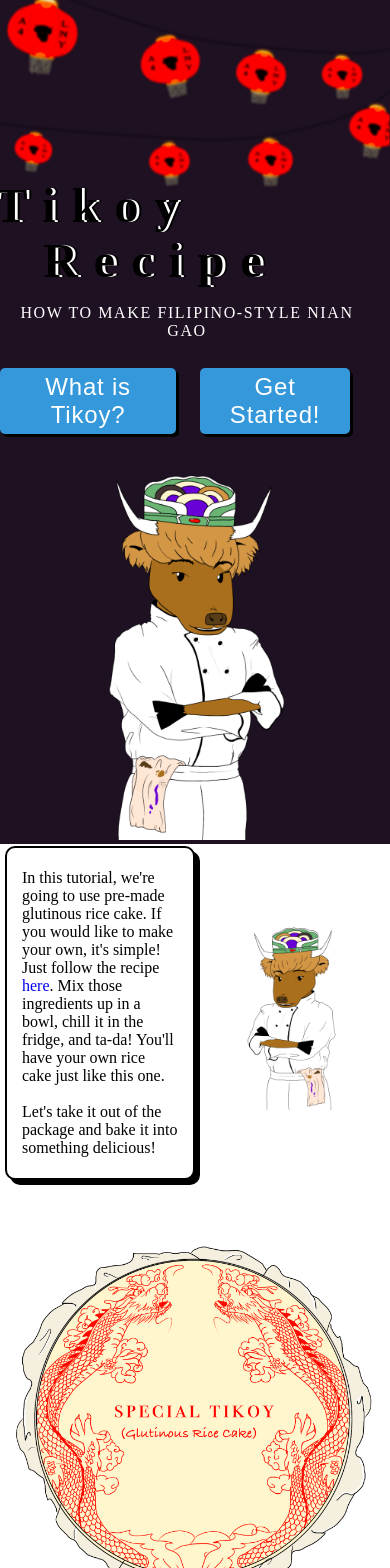
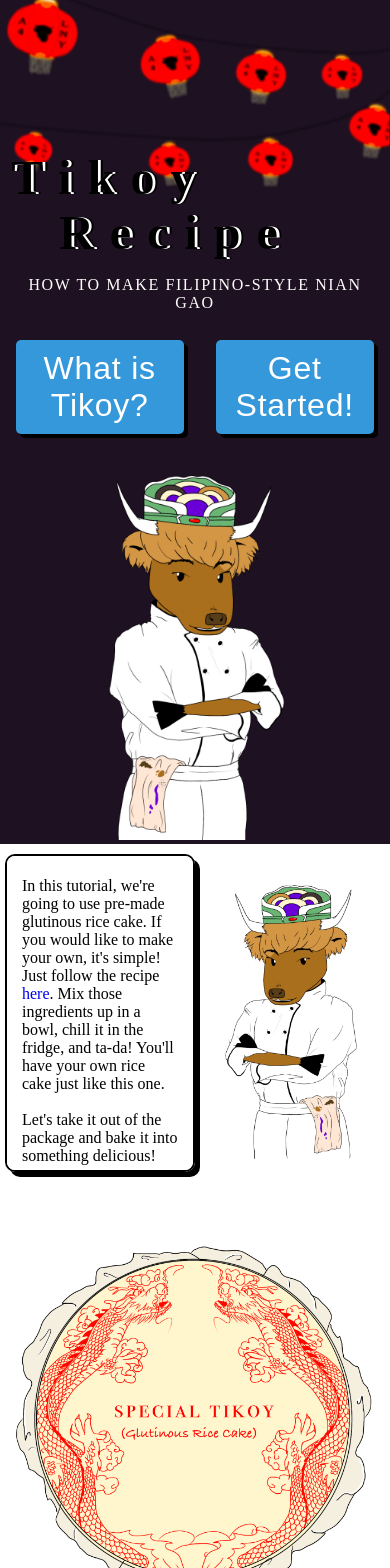
Before and after one commit to ifearcompilererrors/tikoy-recipe, a React (Create React App) app: page / in a window 390 px wide. Shown: the top 1568 px of the page. Built offline with nearby package versions, Linux system fonts and the light colour scheme; a web font is replaced by a local one.

Commit message:
a11y updates

```diff
--- a/src/App.js
+++ b/src/App.js
@@ -1,4 +1,5 @@
 import './App.css';
+import './index.css';
 import { useState } from 'react';
 import Landing from './components/Landing/';
 import Story from './components/Story/';
@@ -8,11 +9,11 @@ function App() {
   const [showStory, setShowStory ] = useState(false);
 
   return (
-    <>
+    <div className={showStory ? 'no-scroll' : ''}>
       <Landing handleShowStory={() => setShowStory(true)} />
       <Story isVisible={showStory} handleHide={() => setShowStory(false)} />
       <Tutorial />
-    </>
+    </div>
   );
 }
 
--- a/src/components/Button/index.js
+++ b/src/components/Button/index.js
@@ -2,7 +2,7 @@ import React from 'react';
 import './style.css';
 
 const Button = ({ size, handleClick, children, className }) => (
-  <button className={`${size ? size : 'md'} ${className}`} onClick={handleClick}>
+  <button className={`${size ? size : 'md'} ${className ?? ''}`} onClick={handleClick}>
     {children}
   </button>
 );
--- a/src/components/Landing/index.js
+++ b/src/components/Landing/index.js
@@ -34,10 +34,10 @@ const Landing = ({ handleShowStory }) => (
             </p>
       </section>
       <div className={'landing__btns'}>
-        <Button handleClick={handleShowStory}>
+        <Button size={'lg'} handleClick={handleShowStory}>
           What is Tikoy?
         </Button>
-        <Button>
+        <Button size={'lg'}>
           <a href='#recipe'>Get Started!</a>
         </Button>
       </div>
--- a/src/components/Landing/style.css
+++ b/src/components/Landing/style.css
@@ -54,7 +54,7 @@
 .header__container {
   max-height: 100%;
   max-width: 100%;
-  padding-right: 1em;
+  padding: 0 1em;
 }
 
 .header__section p {
@@ -80,8 +80,8 @@
   justify-content: center;
 }
 
-.landing__btns button {
-  margin-right: 1em;
+.landing__btns button + button {
+  margin-left: 1em;
 }
 
 .title__container {
--- a/src/components/Story/index.js
+++ b/src/components/Story/index.js
@@ -1,11 +1,21 @@
-import React from 'react';
+import React, { useEffect } from 'react';
 import Button from '../Button';
 import './style.css';
 
-const Story = ({ isVisible, handleHide }) => (
-  <div className={'story__container'} id={'story-container'} style={{ display: `${ isVisible ? 'block' : 'none' }` }}>
+const Story = ({ isVisible, handleHide }) => {
+  useEffect(() => {
+    const escFunction = (e) => {
+      if (e.keyCode === 27) {
+        handleHide()
+      }
+    }
+      document.addEventListener("keydown", escFunction, false);
+    return () => document.removeEventListener("keydown", escFunction, false);
+  }, [handleHide]);
+
+  return (
+    <div className={`${isVisible ? 'modal-open' : 'modal-closed'} story__container `} id={'story-container'}>
       <Button size={'sm'} className={'story__exit'} handleClick={handleHide}></Button>
-    {/* <!-- TODO: prevent scroll --> */}
       <section>
         <h1>
           What is tikoy?
@@ -64,6 +74,7 @@ const Story = ({ isVisible, handleHide }) => (
         </p>
       </section>
     </div>
-)
+  );
+  };
 
 export default Story;
--- a/src/components/Story/style.css
+++ b/src/components/Story/style.css
@@ -1,5 +1,12 @@
+.modal-open {
+  display: block;
+}
+
+.modal-closed {
+  display: none;
+}
+
 .story__container {
-  display: none;
   top: 0;
   left: 0;
   right: 0;
@@ -10,7 +17,7 @@
   border: 5px solid #000;
   border-radius: 5px;
   background-color: purple;
-  height: 80vh;
+  height: 90vh;
   padding-top: 20px;
   padding-bottom: 20px;
   overflow-x: hidden;
--- a/src/components/Tutorial/style.css
+++ b/src/components/Tutorial/style.css
@@ -3,6 +3,7 @@
   height: 100vh;
   display: grid;
   grid-template-rows: 40vh 60vh;
+  overflow: hidden;
 }
 
 .tutorial__oxpen {
@@ -28,6 +29,22 @@
   padding: 5px 15px;
   box-shadow: 5px 5px 0 #000;
   background-color: #fff;
+  max-height: 90%;
+}
+
+@media (max-width: 600px) {
+  .instructions__bubble {
+    float: right;
+    max-width: 80%;
+    border-radius: 10px;
+    z-index: 0;
+    border: 2px solid #000;
+    padding: 5px 15px;
+    box-shadow: 5px 5px 0 #000;
+    background-color: #fff;
+    max-height: 90%;
+    overflow-y: scroll;
+  }
 }
 
 .instructions__copy {
@@ -43,6 +60,12 @@
   align-items: center;
   -webkit-transform: scaleX(-1);
   transform: scaleX(-1);
+}
+
+@media (max-width: 600px){
+  .tutorial__oxchef_img {
+    transform: scale(1.5);
+  }
 }
 
 .interactive__container {
--- a/src/index.css
+++ b/src/index.css
@@ -39,6 +39,11 @@ body {
   -moz-osx-font-smoothing: grayscale;
 }
 
+.no-scroll {
+  overflow: hidden;
+  height: 100vh;
+}
+
 /* Works on Firefox */
 * {
   scrollbar-width: thin;
```
Lines whose indentation alone changed are shown as unchanged.
